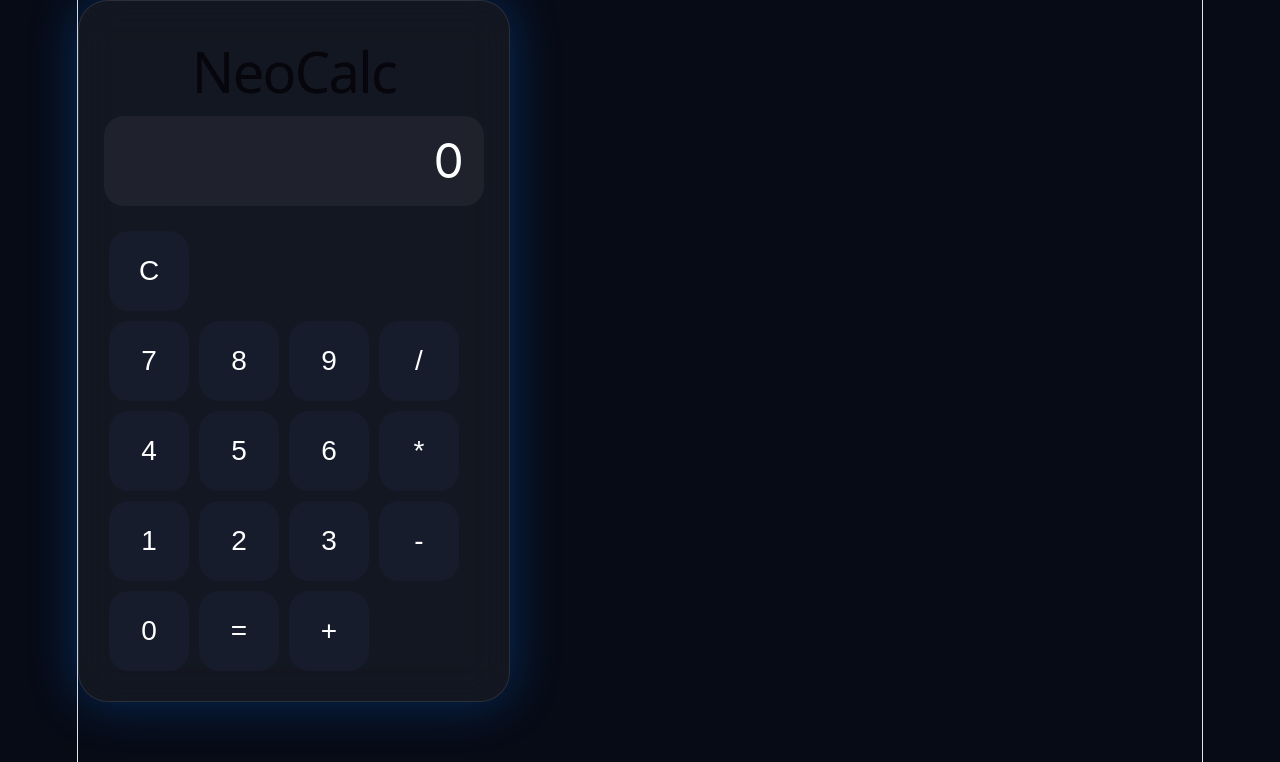
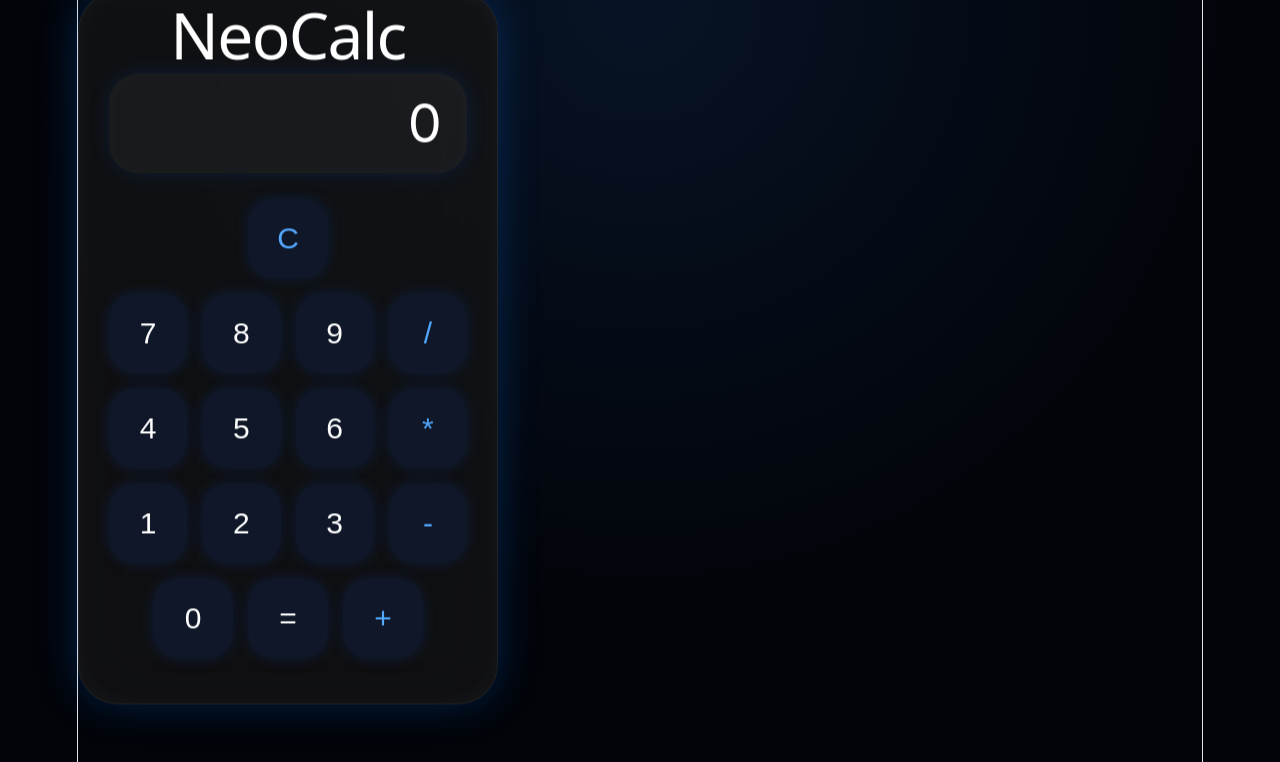
Before and after one commit to sxddhxrthg/neo-calc, a React (Vite) app: page / in a window 1280 px wide. Shown: the top 762 px of the page. Built offline with nearby package versions, Linux system fonts and the light colour scheme.

Commit message:
chore: save prototype version before NeoCalc v2

```diff
--- a/src/App.css
+++ b/src/App.css
@@ -1,54 +1,128 @@
+*{
+  box-sizing:border-box;
+}
+
 body{
   margin:0;
-  background:#070b16;
-  color:white;
+  background:
+    radial-gradient(circle at top,#071325 0%,#020409 60%);
+  min-height:100vh;
+
   display:flex;
   justify-content:center;
   align-items:center;
-  min-height:100vh;
+
   font-family:Inter,sans-serif;
+  overflow:hidden;
 }
 
 .calculator{
-  width:380px;
-  padding:25px;
-  border-radius:30px;
-  background:rgba(255,255,255,.05);
-  border:1px solid rgba(255,255,255,.1);
-  backdrop-filter:blur(20px);
-  box-shadow:0 0 50px rgba(0,120,255,.3);
+  width:420px;
+  padding:30px;
+
+  background:rgba(20,20,20,.75);
+
+  border:1px solid rgba(255,255,255,.08);
+
+  border-radius:40px;
+
+  backdrop-filter:blur(40px);
+
+  box-shadow:
+    0 0 40px rgba(0,120,255,.25),
+    inset 0 0 25px rgba(255,255,255,.04);
+
+  animation:float 4s ease-in-out infinite;
+}
+
+@keyframes float{
+  0%{
+    transform:translateY(0px);
+  }
+
+  50%{
+    transform:translateY(-10px);
+  }
+
+  100%{
+    transform:translateY(0px);
+  }
+}
+
+h1{
+  color:white;
+  text-align:center;
+  font-size:64px;
+  margin-top:0;
+  margin-bottom:25px;
 }
 
 .display{
-  height:90px;
-  font-size:48px;
+  height:100px;
+
   display:flex;
+  align-items:center;
   justify-content:flex-end;
-  align-items:center;
-  padding-right:20px;
-  margin-bottom:20px;
-  border-radius:20px;
-  background:rgba(255,255,255,.05);
+
+  padding-right:25px;
+
+  font-size:54px;
+
+  color:white;
+
+  background:rgba(255,255,255,.04);
+
+  border-radius:30px;
+
+  margin-bottom:25px;
+
+  box-shadow:
+    inset 0 0 20px rgba(255,255,255,.03),
+    0 0 20px rgba(0,100,255,.15);
 }
 
 .row{
   display:flex;
+  justify-content:center;
+  gap:15px;
+  margin-bottom:15px;
 }
 
 button{
   width:80px;
   height:80px;
-  margin:5px;
+
   border:none;
-  border-radius:20px;
-  background:#171c2d;
+
+  border-radius:25px;
+
+  background:#0f1728;
+
   color:white;
-  font-size:28px;
+
+  font-size:30px;
+
   cursor:pointer;
-  transition:.2s;
+
+  transition:.15s;
+
+  box-shadow:
+    0 0 15px rgba(0,100,255,.15);
 }
 
 button:hover{
-  transform:scale(1.05);
-  background:#24304f;
+  transform:translateY(-5px) scale(1.05);
+
+  background:#18243d;
+
+  box-shadow:
+    0 0 30px rgba(0,120,255,.5);
 }
+
+button:active{
+  transform:scale(.9);
+}
+
+button:last-child{
+  color:#52a8ff;
+}
```
